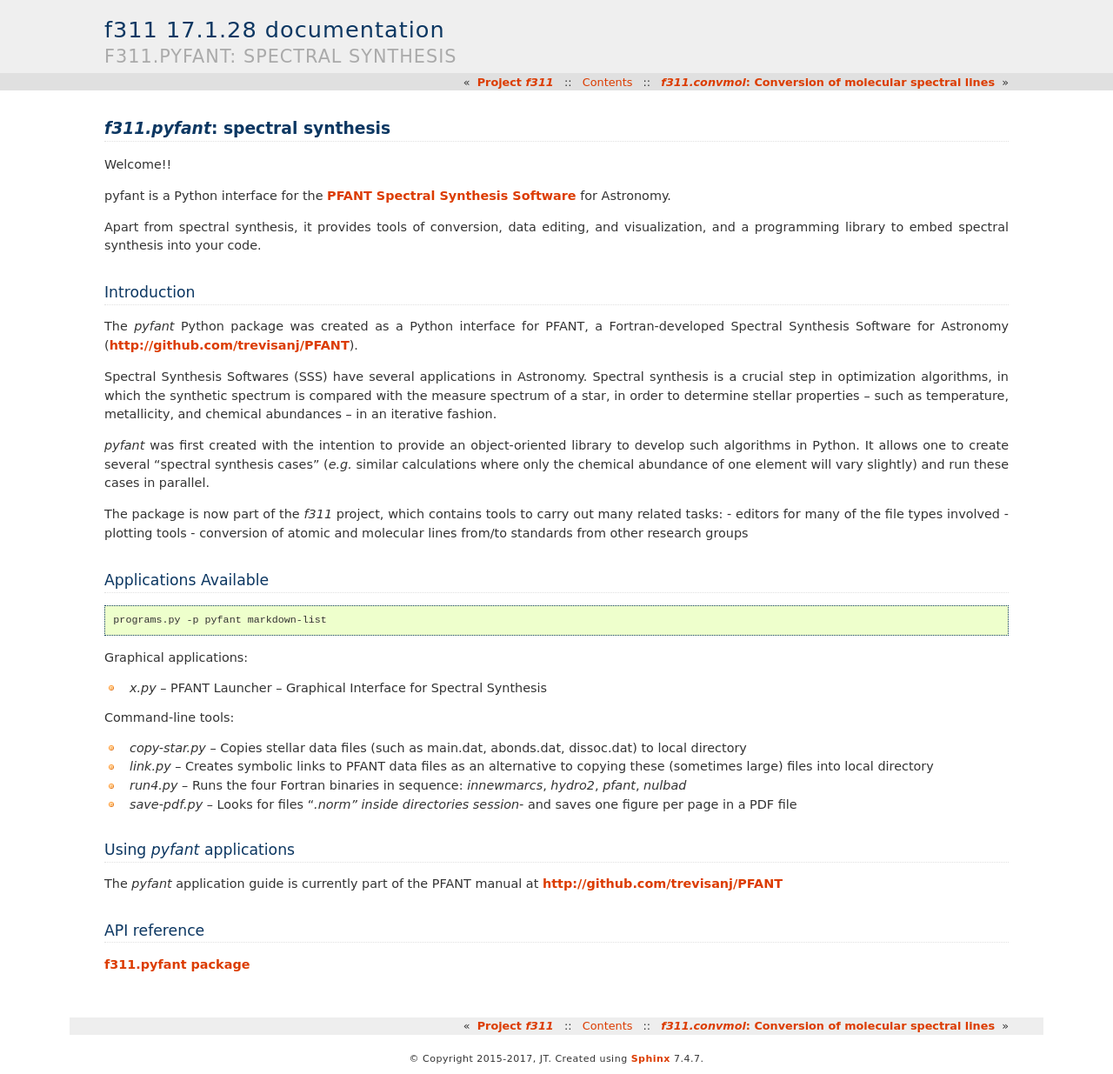
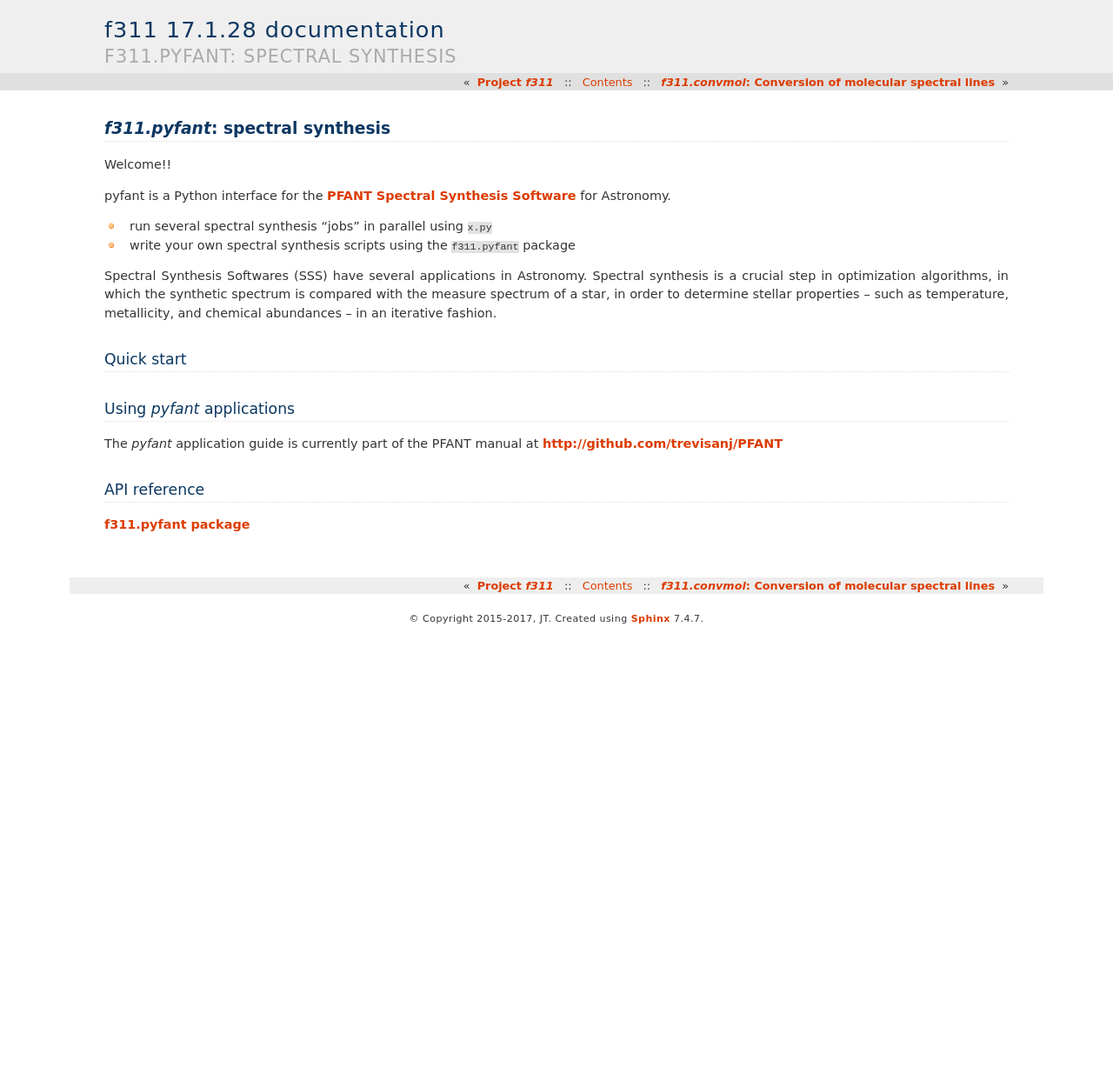
Before and after one commit to trevisanj/f311, a Sphinx documentation site: the page built from docs/source/pyfant.rst, in a window 1280 px wide. Shown: the whole page at 87% size. Built offline with Sphinx 7.4.7, drawn with Linux system fonts in a browser that asks for light colours; pages that are not in the unit, such as notebooks, are missing from menus; after the commit the page ends 900 px from its top, so only the background shows below that.

Commit message:
doc, bugfix

```diff
--- a/docs/source/explorer.rst
+++ b/docs/source/explorer.rst
@@ -24,7 +24,7 @@ Graphical applications:
 
 - ``cubeed.py`` -- Data Cube Editor, import/export WebSim-COMPASS data cubes
 
-- ``explorer.py`` -- AstroAPI Explorer --  list, visualize, and edit data files (*à la* File Manager)
+- ``explorer.py`` -- F311 Explorer --  list, visualize, and edit data files (*à la* File Manager)
 
 - ``mained.py`` -- Main configuration file editor.
 
--- a/docs/source/physics.rst
+++ b/docs/source/physics.rst
@@ -98,6 +98,8 @@ This code should output:
 
     1.0
 
+The formulas for the HLFs were taken from the book *Istvan Kovacs, "Rotational Structure in the spectra of diatomic molecules. American Elsevier, 1969*
+
 API reference
 -------------
 
--- a/docs/source/pyfant.rst
+++ b/docs/source/pyfant.rst
@@ -6,16 +6,9 @@ Welcome!!
 pyfant is a Python interface for the `PFANT Spectral Synthesis
 Software <http://github.com/trevisanj/PFANT>`__ for Astronomy.
 
-Apart from spectral synthesis, it provides tools of conversion, data
-editing, and visualization, and a programming library to embed spectral
-synthesis into your code.
+- run several spectral synthesis "jobs" in parallel using ``x.py``
 
-Introduction
-------------
-
-The *pyfant* Python package was created as a Python interface for
-PFANT, a Fortran-developed Spectral Synthesis Software for Astronomy
-(http://github.com/trevisanj/PFANT).
+- write your own spectral synthesis scripts using the ``f311.pyfant`` package
 
 Spectral Synthesis Softwares (SSS) have several applications in
 Astronomy. Spectral synthesis is a crucial step in optimization
@@ -24,38 +17,8 @@ spectrum of a star, in order to determine stellar properties -- such as
 temperature, metallicity, and chemical abundances -- in an iterative
 fashion.
 
-*pyfant* was first created with the intention to provide an
-object-oriented library to develop such algorithms in Python. It allows
-one to create several "spectral synthesis cases" (*e.g.* similar
-calculations where only the chemical abundance of one element will vary
-slightly) and run these cases in parallel.
-
-The package is now part of the *f311* project, which contains tools to
-carry out many related tasks: - editors for many of the file types
-involved - plotting tools - conversion of atomic and molecular lines
-from/to standards from other research groups
-
-Applications Available
-----------------------
-
-.. code:: shell
-
-    programs.py -p pyfant markdown-list
-
-Graphical applications:
-
-- `x.py` -- PFANT Launcher -- Graphical Interface for Spectral Synthesis
-
-Command-line tools:
-
-- `copy-star.py` -- Copies stellar data files (such as main.dat, abonds.dat, dissoc.dat) to local directory
-
-- `link.py` -- Creates symbolic links to PFANT data files as an alternative to copying these (sometimes large) files into local directory
-
-- `run4.py` -- Runs the four Fortran binaries in sequence: `innewmarcs`, `hydro2`, `pfant`, `nulbad`
-
-- `save-pdf.py` -- Looks for files "*.norm" inside directories session-* and saves one figure per page in a PDF file
-
+Quick start
+-----------
 
 Using *pyfant* applications
 ---------------------------
@@ -64,6 +27,7 @@ The *pyfant* application guide is currently part of the PFANT manual at
 http://github.com/trevisanj/PFANT
 
 
+
 API reference
 -------------
 
--- a/setup.py
+++ b/setup.py
@@ -27,7 +27,7 @@ setup(
     name='f311',
     packages=find_packages(),
     include_package_data=True,
-    version='0.17.2.15',
+    version='0.17.2.16',
     license='GNU GPLv3',
     platforms='any',
     description='Collection of Astronomy-related libraries and applications in Python',
```
Also changed, not shown: TODO.md (+1 -1 lines), 5 other files.
